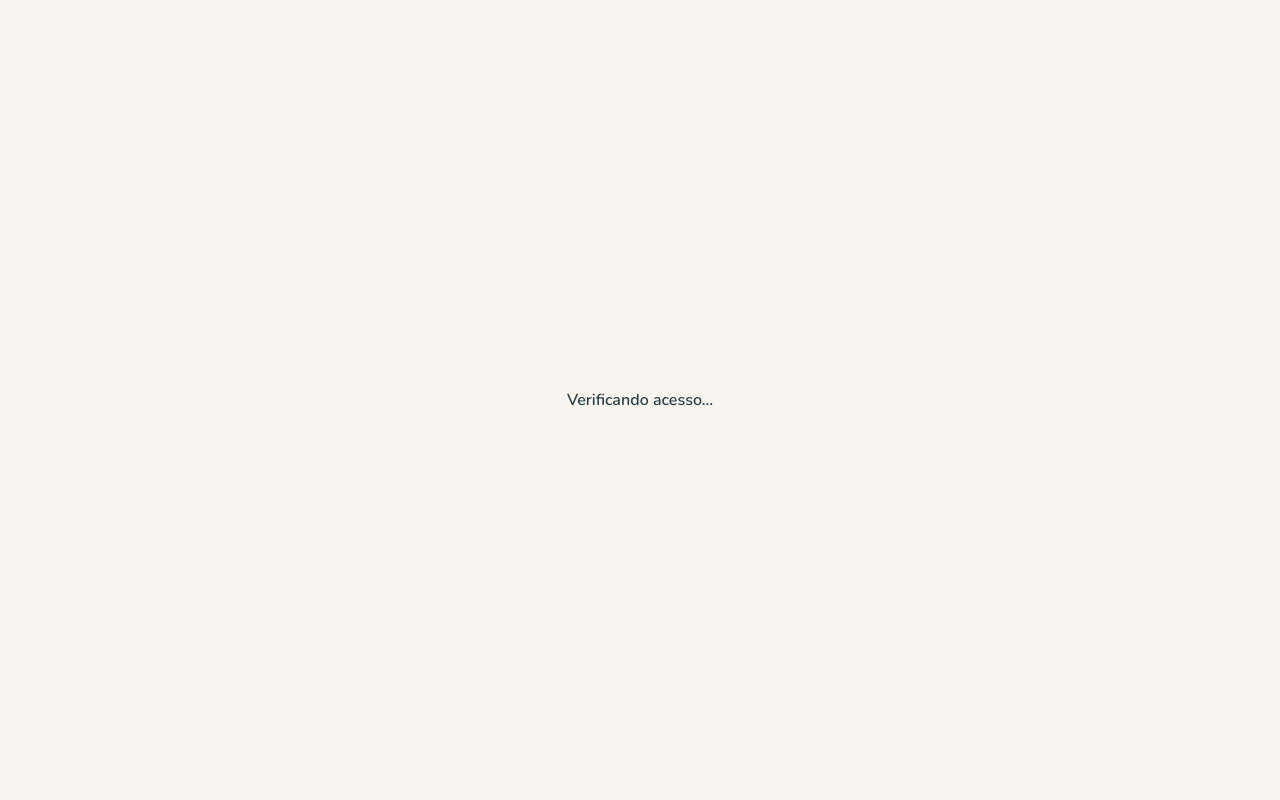
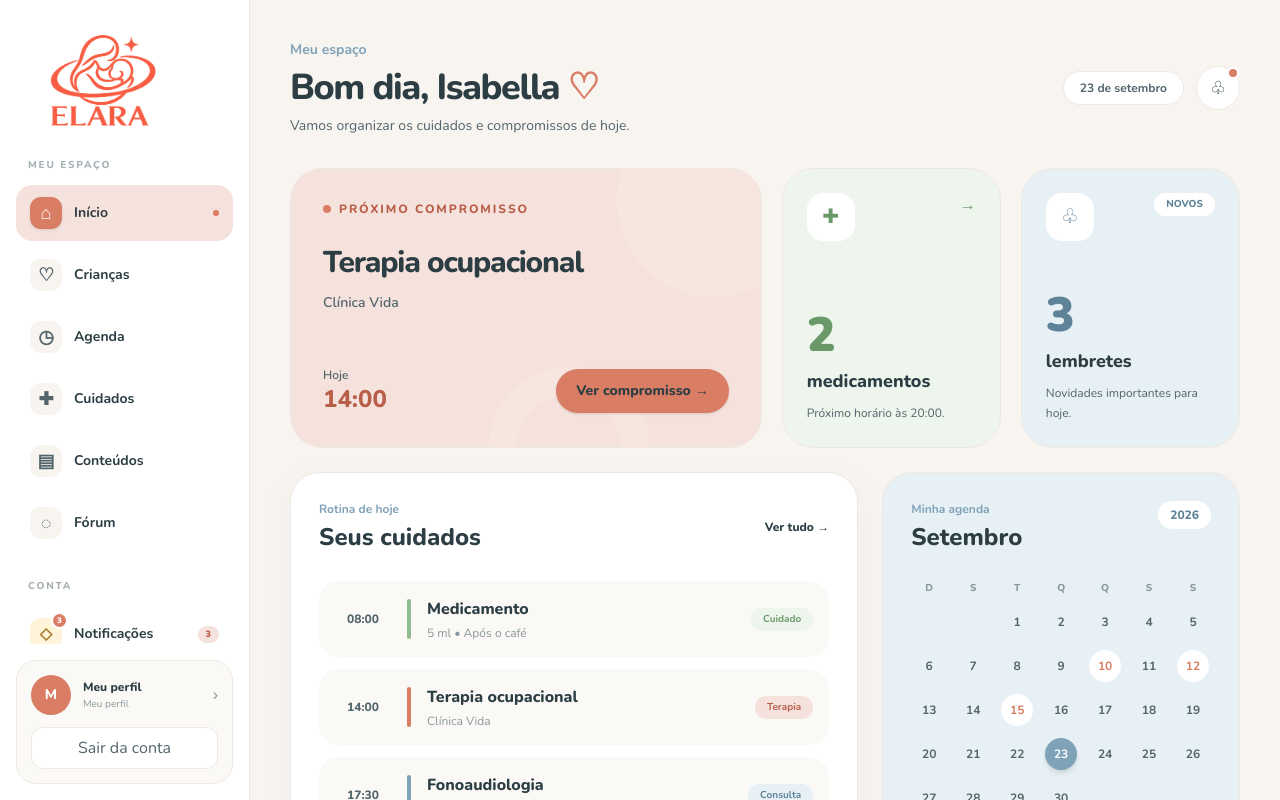
Before and after one commit to Elara-Project/front, a Next.js app: page /dashboard in a window 1280 px wide. Before the commit this address had no page. Shown: the top 800 px of the page. Built offline with nearby package versions, Linux system fonts and the light colour scheme.

Commit message:
Update layout.tsx

```diff
--- a/src/app/(sistema)/layout.tsx
+++ b/src/app/(sistema)/layout.tsx
@@ -1,9 +1,9 @@
-import ProtectedRoute from "../../components/ProtectedRoute";
+import type { ReactNode } from "react";
 
 export default function SistemaLayout({
   children,
-}: Readonly<{
-  children: React.ReactNode;
-}>) {
-  return <ProtectedRoute>{children}</ProtectedRoute>;
+}: {
+  children: ReactNode;
+}) {
+  return <>{children}</>;
 }
```
